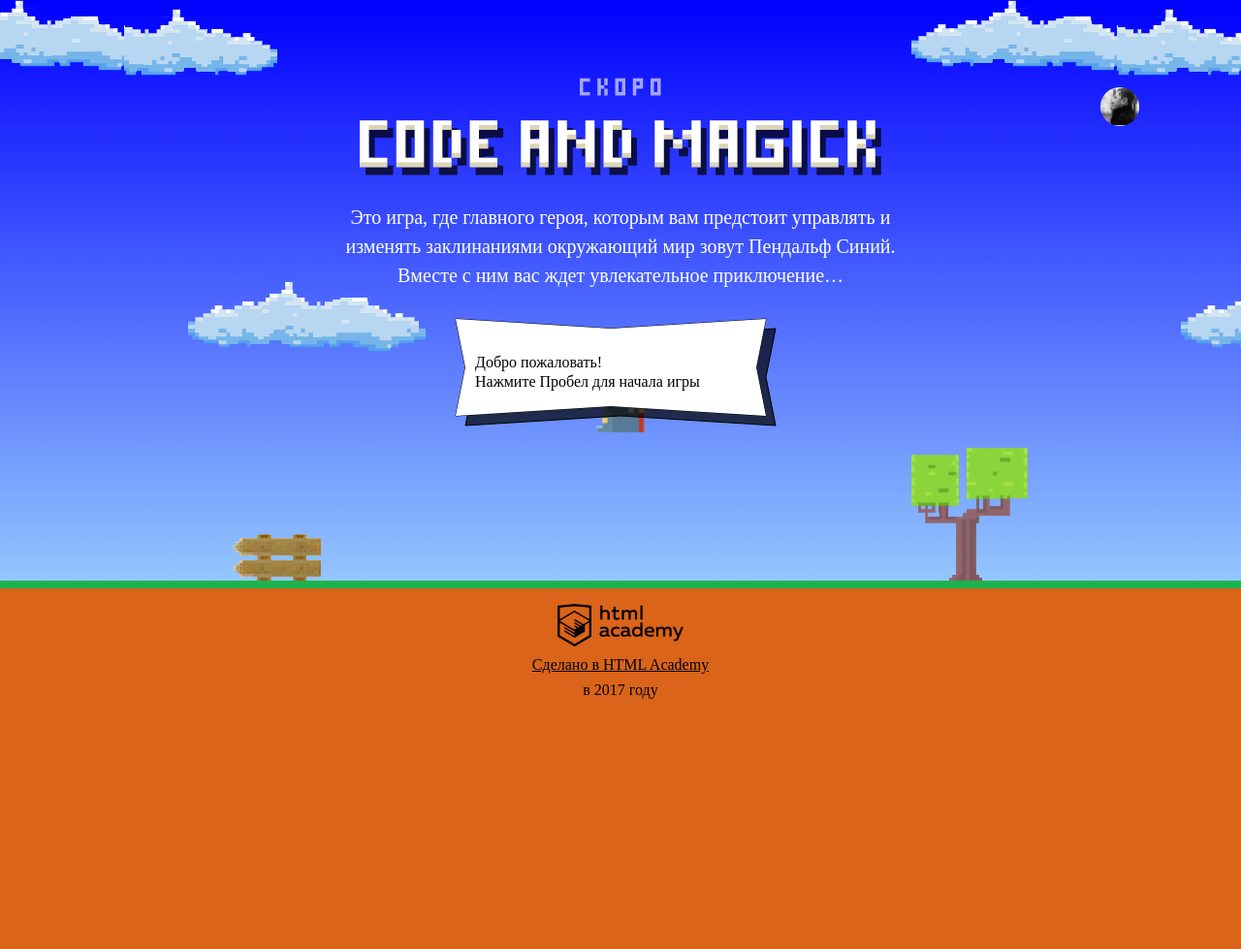
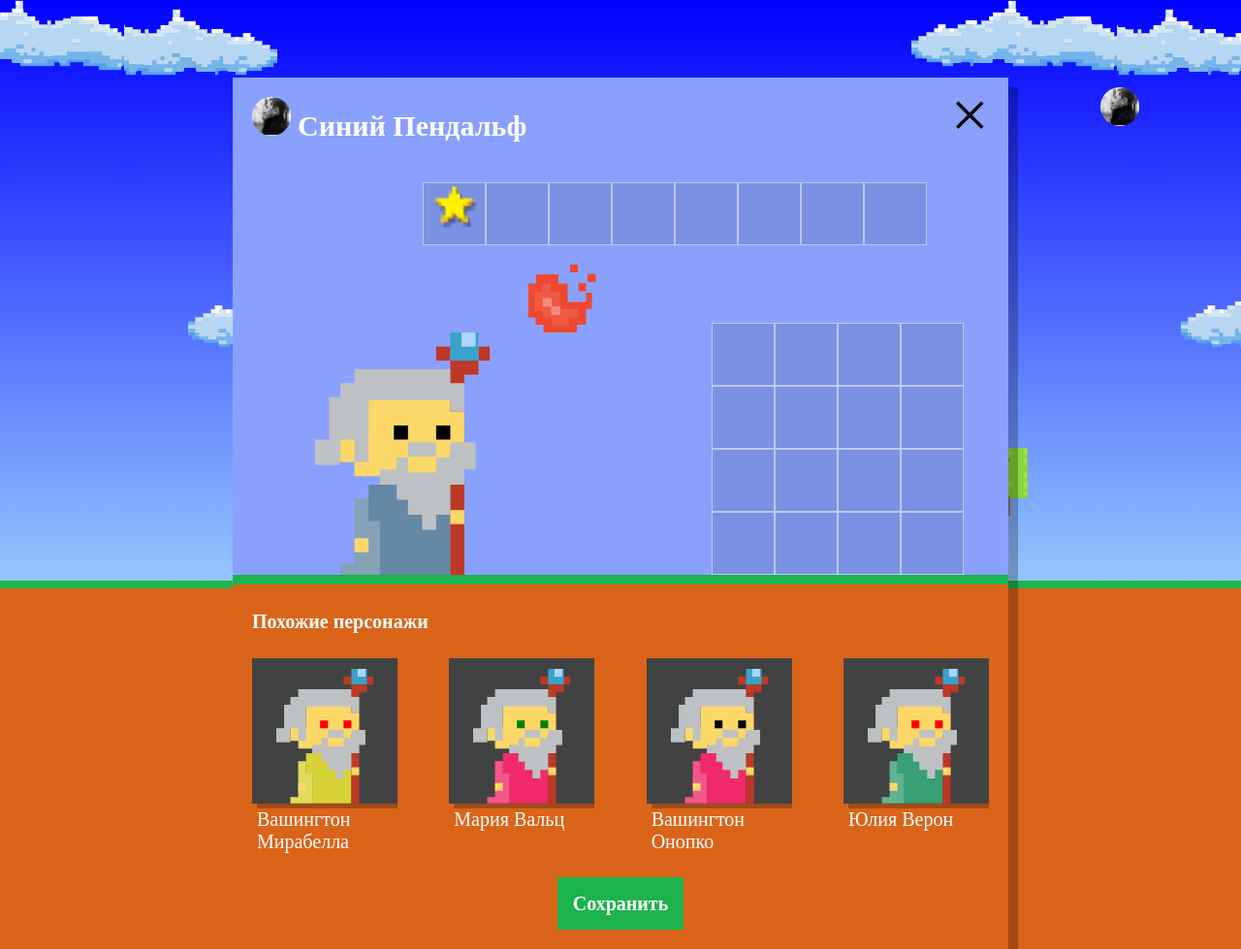
Before and after one commit to infernotw/1054987-code-and-magick-18, a website: page index.html in a window 1280 px wide. Shown: the whole page at 97% size. Before the commit the page ends 800 px from the top, so only its background shows below. Drawn offline with Linux system fonts and the light colour scheme; a web font is replaced by a local one.

Commit message:
castomization

```diff
--- a/index.html
+++ b/index.html
@@ -203,6 +203,7 @@
     return height / 3 - getWizardHeight() / 2;
   };
 </script>
+<script src="js/setup.js"></script>
 <script src="js/stat.js"></script>
 <script src="js/game.js"></script>
 
--- /dev/null
+++ b/js/setup.js
@@ -0,0 +1,84 @@
+'use strict';
+
+var userDialog = document.querySelector('.setup');
+userDialog.classList.remove('hidden');
+
+var similarListElement = document.querySelector('.setup-similar-list');
+var similarWizardTemplate = document.querySelector('#similar-wizard-template').content.querySelector('.setup-similar-item');
+var WIZARDS_AMOUNT = 4;
+var things = [];
+
+var wizardParams = {
+    NAME: ['Иван', 'Хуан Себастьян', 'Мария', 'Кристоф', 'Виктор', 'Юлия', 'Люпита', 'Вашингтон'],
+    SURNAME: ['да Марья', 'Верон', 'Мирабелла', 'Вальц', 'Онопко', 'Топольницкая', 'Нионго', 'Ирвинг'],
+    COAT: ['rgb(101, 137, 164)', 'rgb(241, 43, 107)', 'rgb(146, 100, 161)', 'rgb(56, 159, 117)', 'rgb(215, 210, 55)', 'rgb(0, 0, 0)'],
+    EYES: ['black', 'red', 'blue', 'yellow', 'green']
+};
+
+/**
+ * получаю случайный номер элемента массива
+ * @param {array} arr - массив из которого выбирается случайный элемент
+ * @return {string} - полученный элемент массива
+ */
+function getRandomElement(arr) {
+    var arrayElement = Math.floor(Math.random() * arr.length);
+    return arr[arrayElement];
+}
+
+/**
+ * получаю случайную внешность волшебника
+ * @return {Object}
+ */
+function getWizard() {
+    return {
+        name: getRandomElement(wizardParams.NAME) + ' ' + getRandomElement(wizardParams.SURNAME),
+        coatColor: getRandomElement(wizardParams.COAT),
+        eyesColor: getRandomElement(wizardParams.EYES)
+    };
+}
+
+/**
+ * создаю массив с случайными волшебниками
+ * @param {number} arrayLength - длина массива
+ * @return {array}
+ */
+function getWizards(arrayLength) {
+    for (var i = 0; i < arrayLength; i++) {
+        things.push(getWizard());
+    }
+
+    return things;
+}
+
+/**
+ * отрисовываю полученного волшебника
+ * @param {array} things - массив, в котором хранятся полученные волшебники
+ */
+function renderWizard(things) {
+    var wizardElement = similarWizardTemplate.cloneNode(true);
+
+    wizardElement.querySelector('.setup-similar-label').textContent = things.name;
+    wizardElement.querySelector('.wizard-coat').style.fill = things.coatColor;
+    wizardElement.querySelector('.wizard-eyes').style.fill = things.eyesColor;
+
+    return wizardElement;
+}
+
+/**
+ *
+ * @param {array} things
+ */
+function renderWizards(things) {
+    var fragment = document.createDocumentFragment();
+
+    for (var i = 0; i < things.length; i++) {
+        fragment.appendChild(renderWizard(things[i]));
+    }
+
+    return fragment;
+}
+
+similarListElement.appendChild(renderWizards(getWizards(WIZARDS_AMOUNT)));
+
+userDialog.classList.remove('hidden');
+userDialog.querySelector('.setup-similar').classList.remove('hidden');
```
